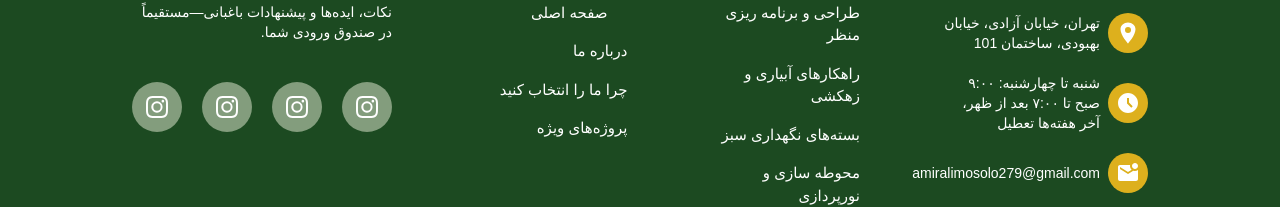
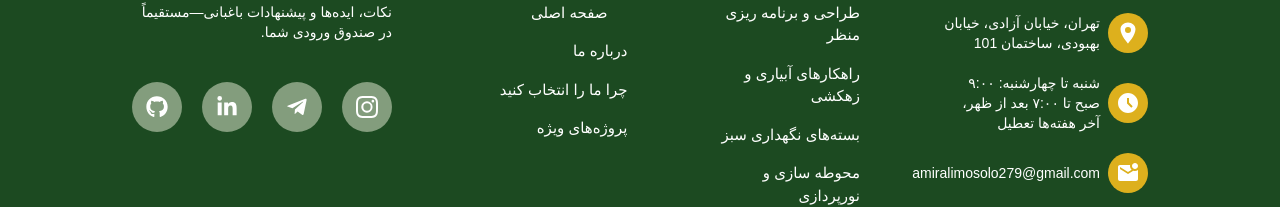
Before and after one commit to amirali-stu/land_scop, a React (Vite) app: page /users in a window 1280 px wide. Shown: the part 2109-2316 px from the top of the page. Built offline with nearby package versions, Linux system fonts and the light colour scheme; a web font is replaced by a local one.

Commit message:
update footer lik

```diff
--- a/src/components/modules/Footer/Footer.jsx
+++ b/src/components/modules/Footer/Footer.jsx
@@ -3,6 +3,7 @@ import { MdAccessTimeFilled, MdMarkEmailUnread } from "react-icons/md";
 import { BiSupport } from "react-icons/bi";
 import { ImInstagram } from "react-icons/im";
 import { BsInstagram } from "react-icons/bs";
+import { FaTelegramPlane, FaLinkedinIn, FaGithub } from "react-icons/fa";
 
 export default function Footer() {
   return (
@@ -10,7 +11,11 @@ export default function Footer() {
       <div className="landscop-container flex max-lg:flex-col max-lg:gap-y-10 gap-x-20">
         {/* contact us */}
         <div className="flex flex-col gap-y-10">
-          <img src="images/footer/landscop.png" loading="lazy" className="max-lg:w-[183px] max-lg:h-[40px]" />
+          <img
+            src="images/footer/landscop.png"
+            loading="lazy"
+            className="max-lg:w-[183px] max-lg:h-[40px]"
+          />
 
           <ul className="flex flex-col gap-y-5">
             <li className="flex items-center gap-x-2">
@@ -191,23 +196,26 @@ export default function Footer() {
 
           <ul className="flex items-center gap-x-5">
             <li className="rounded-full w-12.5 h-12.5 flex-center bg-[#eaf0da80] text-white transition-all duration-300 hover:bg-primary-color">
-              <a href="#">
+              <a href="https://www.instagram.com/amirali.react" target="_blank">
                 <BsInstagram size={22} />
               </a>
             </li>
             <li className="rounded-full w-12.5 h-12.5 flex-center bg-[#eaf0da80] text-white transition-all duration-300 hover:bg-primary-color">
-              <a href="#">
-                <BsInstagram size={22} />
+              <a href="http://t.me/amiralimosolo" target="_blank">
+                <FaTelegramPlane size={22} />
               </a>
             </li>
             <li className="rounded-full w-12.5 h-12.5 flex-center bg-[#eaf0da80] text-white transition-all duration-300 hover:bg-primary-color">
-              <a href="#">
-                <BsInstagram size={22} />
+              <a
+                href="https://www.linkedin.com/in/amir-ali-mosolo-19747a380/"
+                target="_blank"
+              >
+                <FaLinkedinIn size={22} />
               </a>
             </li>
             <li className="rounded-full w-12.5 h-12.5 flex-center bg-[#eaf0da80] text-white transition-all duration-300 hover:bg-primary-color">
-              <a href="#">
-                <BsInstagram size={22} />
+              <a href="https://github.com/amirali-stu" target="_blank">
+                <FaGithub size={22} />
               </a>
             </li>
           </ul>
--- a/src/components/templates/BestService.jsx
+++ b/src/components/templates/BestService.jsx
@@ -1,7 +1,6 @@
 import { IoIosLeaf } from "react-icons/io";
 import { IoArrowBack } from "react-icons/io5";
 import BestServiceSliderTemplate from "./BestServiceSliderTemplate";
-import BestServiceSlider from "./BestServiceSlider";
 import Slider from "./Slider";
 import { SwiperSlide } from "swiper/react";
 
--- a/src/components/templates/LatestProjects.jsx
+++ b/src/components/templates/LatestProjects.jsx
@@ -1,7 +1,6 @@
 import { useState } from "react";
 import { IoIosLeaf } from "react-icons/io";
 import LatestProjectSliderTemplate from "./LatestProjectSliderTemplate";
-import LatestProjectSlider from "./LatestProjectSlider";
 import Slider from "./Slider";
 import { SwiperSlide } from "swiper/react";
 
--- a/src/components/templates/Slider.jsx
+++ b/src/components/templates/Slider.jsx
@@ -1,4 +1,4 @@
-import { Swiper, SwiperSlide } from "swiper/react";
+import { Swiper } from "swiper/react";
 
 // Import Swiper styles
 import "swiper/css";
```
